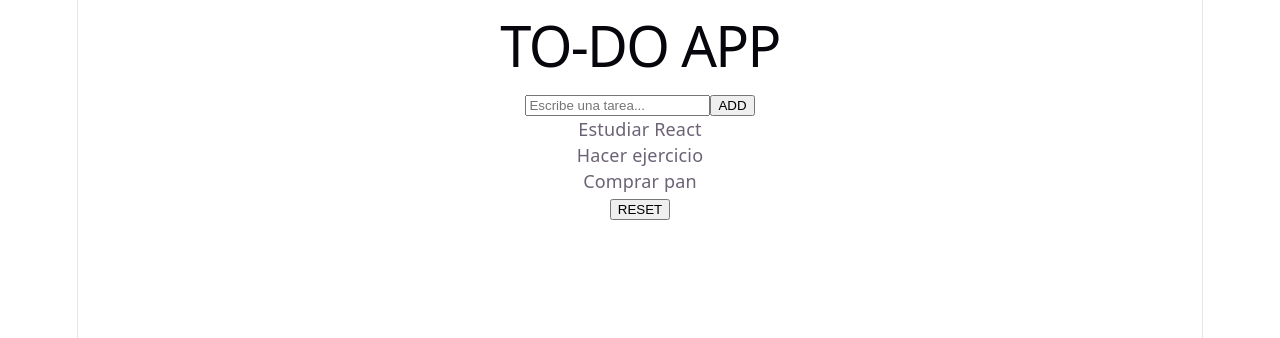
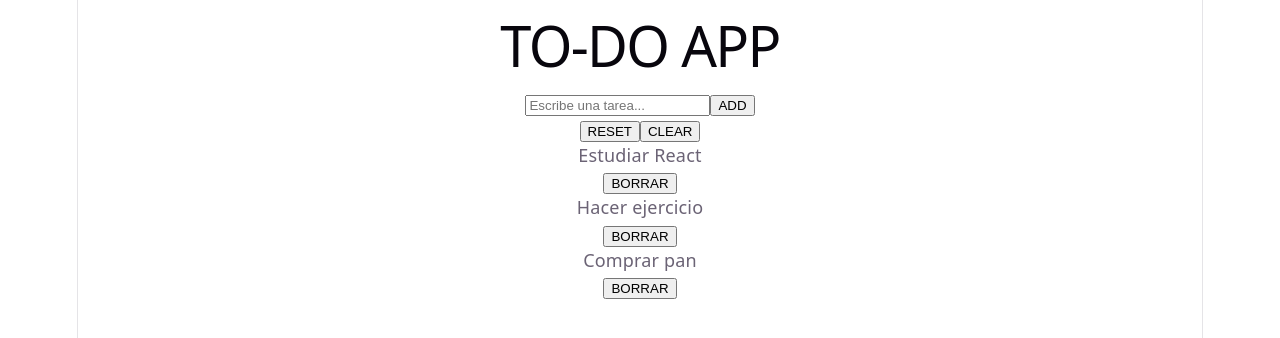
Before and after one commit to asolermaria/Ejercicio_React-TODO_list-useState, a React (Vite) app: page / in a window 1280 px wide. Shown: the top 338 px of the page. Built offline with nearby package versions, Linux system fonts and the light colour scheme.

Commit message:
Fase 1, add CLEAR button on form, BORRAR button on each TO-DO & small fixes

```diff
--- a/src/App.jsx
+++ b/src/App.jsx
@@ -1,41 +1,46 @@
 import { useState } from "react";
-import List from "./components/List";
+
 import tareasFijas from "./tareas.json";
 
+import Form from "./components/Form";
+import List from "./components/List";
+import Item from "./components/Item";
+
 function App() {
-  const [input, setInput] = useState("");
   const [tareas, setTareas] = useState(tareasFijas);
+  console.log(tareas);
 
-  const handleSubmit = (e) => {
-    e.preventDefault(); // Evita que la página se recargue
+  const addTarea = (tarea) => {
     const nuevaTarea = {
       id: Date.now(),
-      text: input,
+      text: tarea,
     };
-    setTareas([nuevaTarea, ...tareas]); // Añadimos tarea al array
-    setInput(""); // Vaciamos el input cuando se envía
+    setTareas([nuevaTarea, ...tareas]);
   };
 
   const resetTareas = () => {
     setTareas(tareasFijas);
   };
 
+  const clearTareas = () => {
+    setTareas([]);
+  };
+
+  const deleteTarea = (id) => {
+    setTareas((prev) => prev.filter((tarea) => tarea.id !== id));
+    // prev es el último estado del hook (tareas)
+  };
+
   return (
-    <div>
+    <main>
       <h1>TO-DO APP</h1>
-
-      <form onSubmit={handleSubmit}>
-        <input
-          type="text"
-          placeholder="Escribe una tarea..."
-          value={input}
-          onChange={(e) => setInput(e.target.value)}
-        />
-        <button type="submit">ADD</button>
-      </form>
-      <List tareas={tareas} />
-      <button onClick={resetTareas}>RESET</button>
-    </div>
+      <Form
+        addTarea={addTarea}
+        resetTareas={resetTareas}
+        clearTareas={clearTareas}
+      />
+      <List tareas={tareas} deleteTarea={deleteTarea} />
+    </main>
   );
 }
 
--- /dev/null
+++ b/src/components/Form.jsx
@@ -0,0 +1,30 @@
+import { useState } from "react";
+
+function Form({ addTarea, resetTareas, clearTareas }) {
+  const [input, setInput] = useState("");
+
+  const handleSubmit = (e) => {
+    e.preventDefault(); // Evita que la página se recargue
+    if (!input.trim()) return; // Con trim quitamos espacios al principio y al final, si la tarea está vacía termina la función
+    addTarea(input.trim()); // Llamamos a la función addTarea con el input quitamos espacios al principio y al final
+    setInput(""); // Vaciamos el input cuando se envía
+  };
+
+  return (
+    <div>
+      <form onSubmit={handleSubmit}>
+        <input
+          type="text"
+          placeholder="Escribe una tarea..."
+          value={input}
+          onChange={(e) => setInput(e.target.value)}
+        />
+        <button type="submit">ADD</button>
+      </form>
+      <button onClick={resetTareas}>RESET</button>
+      <button onClick={clearTareas}>CLEAR</button>
+    </div>
+  );
+}
+
+export default Form;
--- /dev/null
+++ b/src/components/Item.jsx
@@ -0,0 +1,10 @@
+function Item({ tarea, deleteTarea }) {
+  return (
+    <>
+      <p>{tarea.text}</p>
+      <button onClick={() => deleteTarea(tarea.id)}>BORRAR</button>
+    </>
+  );
+}
+
+export default Item;
--- a/src/components/List.jsx
+++ b/src/components/List.jsx
@@ -1,8 +1,10 @@
-function List({ tareas }) {
+import Item from "./Item";
+
+function List({ tareas, deleteTarea }) {
   return (
     <div>
-      {tareas.map((tarea, index) => (
-        <p key={index}>{tarea.text }</p>
+      {tareas.map((tarea) => (
+        <Item key={tarea.id} tarea={tarea} deleteTarea={deleteTarea} />
       ))}
     </div>
   );
```
